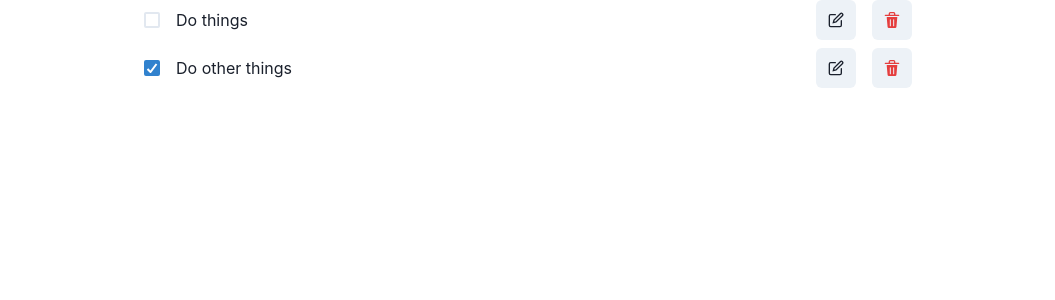
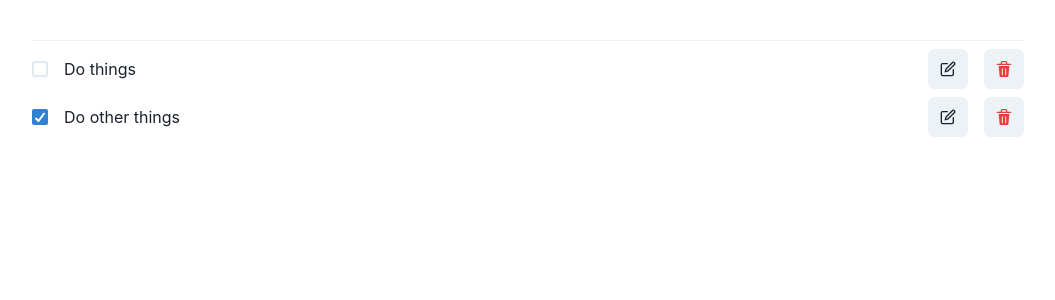
Before and after one commit to reinerb/todo-app, a React (Create React App) app: page / in a window 1280 px wide. Shown: the top 300 px of the page, without its empty margins (112-1167 px from the left). Built offline with nearby package versions, Linux system fonts and the light colour scheme.

Commit message:
Further TaskList styling

```diff
--- a/src/App.tsx
+++ b/src/App.tsx
@@ -33,7 +33,7 @@ export const App = () => {
 
   return (
     <ChakraProvider theme={theme}>
-      <Container maxW="container.md" padding={0}>
+      <Container maxW="container.lg" py={10}>
         <Routes>
           <Route
             path="/"
--- a/src/components/TaskList.tsx
+++ b/src/components/TaskList.tsx
@@ -1,4 +1,4 @@
-import { VStack } from "@chakra-ui/react";
+import { Divider, VStack } from "@chakra-ui/react";
 import React from "react";
 import { Task } from "../types/Task";
 import TaskListRow from "./TaskListRow";
@@ -13,6 +13,7 @@ function TaskList(props: Props) {
 
   return (
     <VStack w="full">
+      <Divider />
       {tasks.map((task: Task) => {
         return (
           <TaskListRow
```
